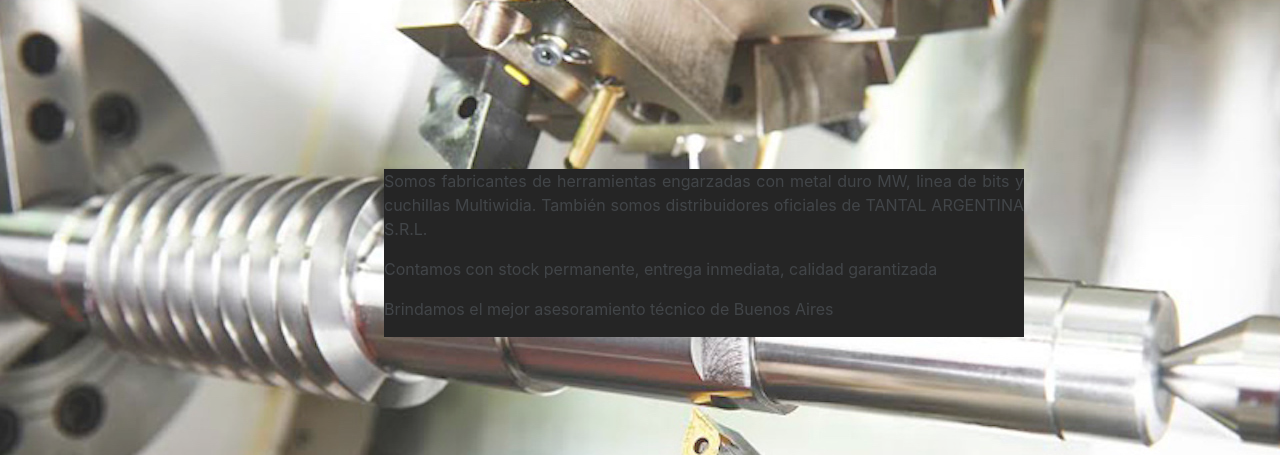
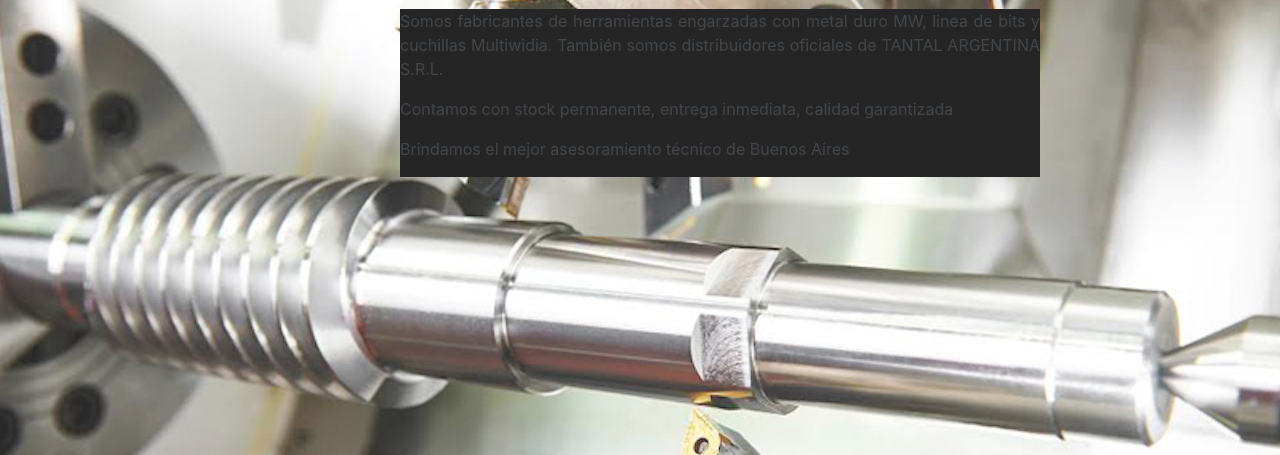
Before and after one commit to joseluco/multiwidia, a plain HTML site: page index.html in a window 1280 px wide. Shown: the part 223-678 px from the top of the page. Drawn offline with nearby package versions, Linux system fonts and the light colour scheme.

Commit message:
Add files via upload

```diff
--- a/index.html
+++ b/index.html
@@ -31,7 +31,7 @@
         <div>
             <p class="h1"></p>
         </div>
-        <div class="informacion-util ju">
+        <div class="informacion-util">
                     <p class="text-justify">
                         Somos fabricantes de herramientas engarzadas con metal duro MW,  linea de bits y cuchillas Multiwidia. También somos distribuidores oficiales de TANTAL ARGENTINA S.R.L.
                     </p>
@@ -48,7 +48,7 @@
     <div class="quienes-somos container my-4">
         <p class="h2 text-center">Quienes somos</p>
         <p class="historia text-justify">
-            Multiwidia S.A.es una empresa familiar nacida a mediados de 1998 que ha contando desde sus inicios con personal con mas de 30 años de experiencia en rubros como: Metal Duro Aceros trafilados y rectificados, herramientas de corte para la Industria maderera, herramientas standard y especiales con metal duro, Linea de Bits y cuchillas de acero al cobalto.
+            Multiwidia S.A. es una empresa familiar nacida a mediados de 1998 que ha contando desde sus inicios con personal con mas de 30 años de experiencia en rubros como: Metal Duro Aceros trafilados y rectificados, herramientas de corte para la Industria maderera, herramientas standard y especiales con metal duro, Linea de Bits y cuchillas de acero al cobalto.
         </p>
 
 
--- a/styles/style.css
+++ b/styles/style.css
@@ -51,10 +51,11 @@
 }
 
 .informacion-util {
+    align-items: center;
     width: 50%;
     position: absolute;
-    bottom: 30%;
-    left: 30%;
+    bottom: 50%;
+    left: 400px;
     background-color: black;
 }
 
```
